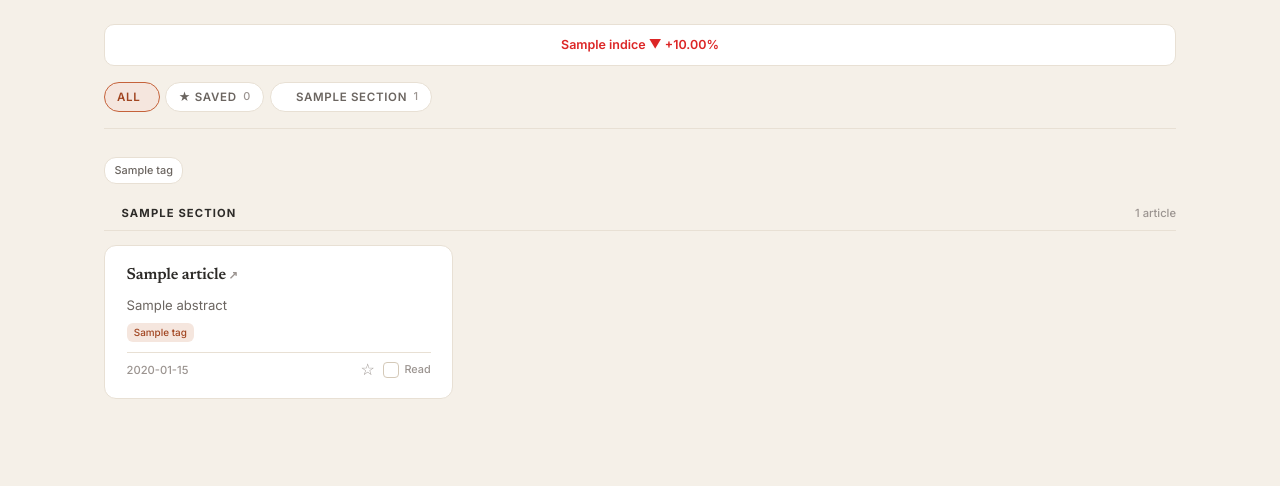
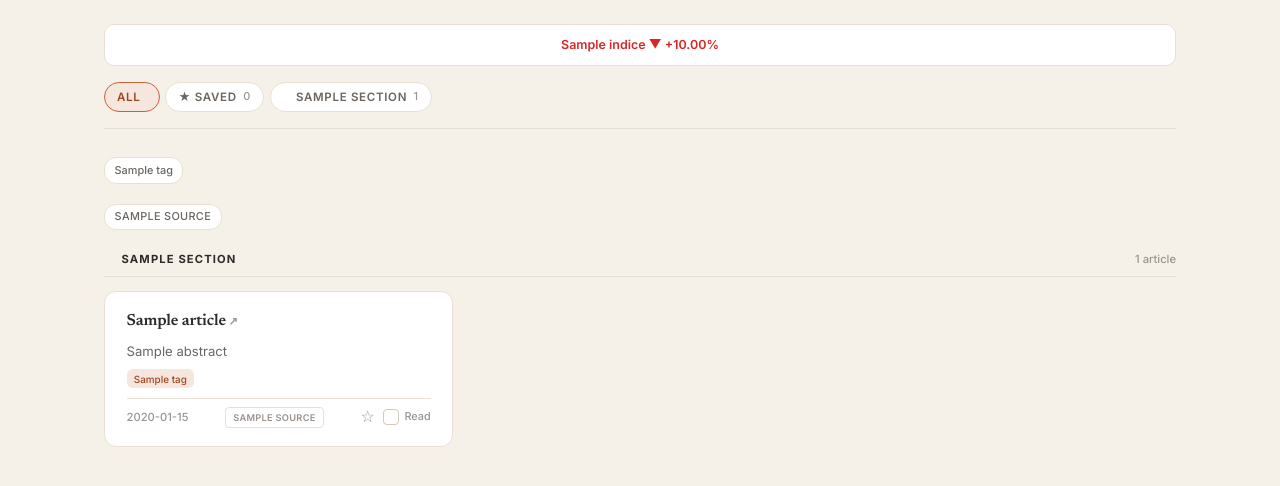
Before and after one commit to srimanokaran/news-digest, a Flask app: template templates/digest.html in a window 1280 px wide. Shown: the part 57-543 px from the top of the page. Run offline with Flask 3, Linux system fonts and the light colour scheme; the template is opened without the code that fills it: most values are stand-ins (such as "Sample title", 1, 10 or a date in 2020).

Commit message:
Add multi-source RSS aggregation with freshness filtering and source badges
- Fetch articles from BBC, Ars Technica, TechCrunch, Guardian, CNBC via RSS
- Filter stale articles older than 36 hours
- Fuzzy title dedup across sources (SequenceMatcher, 0.7 threshold)
- Source badge on each card (web UI + email)
- Source filter pills to filter articles by provider

Co-Authored-By: Claude Opus 4.6 <noreply@anthropic.com>

```diff
--- a/app.py
+++ b/app.py
@@ -107,11 +107,16 @@ def digest(date):
     markets = get_live_markets()
     # Collect unique tags across all articles
     all_tags = sorted({tag for a in articles for tag in a.get("tags", [])})
+    # Collect unique sources, cleaned up for display
+    def _clean_source(s):
+        return s.replace("rss:", "").replace("top_stories", "NYT").replace("search", "NYT Search")
+    all_sources = sorted({_clean_source(a.get("source", "")) for a in articles} - {""})
     return render_template(
         "digest.html",
         date=date,
         sections=sections,
         all_tags=all_tags,
+        all_sources=all_sources,
         markets=markets,
         total_count=total_count,
         prev_date=prev_date,
--- a/templates/digest.html
+++ b/templates/digest.html
@@ -32,6 +32,14 @@
 </div>
 {% endif %}
 
+{% if all_sources %}
+<div class="tag-filter-bar">
+  {% for source in all_sources %}
+  <span class="source-filter-pill" data-source="{{ source }}">{{ source }}</span>
+  {% endfor %}
+</div>
+{% endif %}
+
 {% for section_name, articles in sections %}
   <div class="section-group" data-section="{{ section_name }}">
     <div class="section-header {{ section_name }}">
@@ -57,6 +65,7 @@
            data-date="{{ article.published[:10] }}"
            data-section="{{ section_name }}"
            data-tags="{{ article.tags|default([])|join(',') }}"
+           data-source="{{ article.source|default('')|replace('rss:', '')|replace('top_stories', 'NYT')|replace('search', 'NYT Search') }}"
            data-priority="{{ article.priority|default(3) }}">
         <h3><a href="{{ article.url }}" target="_blank" rel="noopener">{{ article.title }}</a></h3>
         <p class="summary">{{ article.abstract }}</p>
@@ -69,6 +78,9 @@
         {% endif %}
         <div class="meta">
           <span>{{ article.published[:10] }}</span>
+          {% if article.source|default('') %}
+          <span class="source-badge">{{ article.source.replace('rss:', '') | replace('top_stories', 'NYT') | replace('search', 'NYT Search') }}</span>
+          {% endif %}
           <span class="meta-actions">
             <button class="bookmark-btn" aria-label="Bookmark">&#9734;</button>
             <label class="read-toggle"><input type="checkbox" class="read-check"><span class="read-label">Read</span></label>
--- a/templates/layout.html
+++ b/templates/layout.html
@@ -271,10 +271,22 @@
     cursor: pointer; transition: all 0.15s ease;
     user-select: none;
   }
-  .tag-filter-pill:hover { border-color: var(--border-hover); }
-  .tag-filter-pill.active {
+  .tag-filter-pill:hover, .source-filter-pill:hover { border-color: var(--border-hover); }
+  .tag-filter-pill.active, .source-filter-pill.active {
     border-color: var(--accent); color: var(--accent-text);
     background: var(--accent-light);
+  }
+  .source-filter-pill {
+    display: inline-block;
+    padding: 0.2rem 0.6rem; border-radius: 12px;
+    font-size: 0.68rem; font-weight: 500;
+    border: 1px solid var(--border);
+    background: var(--bg-surface);
+    color: var(--text-secondary);
+    cursor: pointer; transition: all 0.15s ease;
+    user-select: none;
+    text-transform: uppercase;
+    letter-spacing: 0.03em;
   }
 
   /* ── Tag chips on cards ── */
@@ -288,6 +300,17 @@
     padding: 0.1rem 0.45rem; border-radius: 6px;
     background: var(--accent-light); color: var(--accent-text);
     white-space: nowrap;
+  }
+
+  .source-badge {
+    display: inline-block;
+    font-size: 0.58rem; font-weight: 600;
+    padding: 0.1rem 0.45rem; border-radius: 4px;
+    background: var(--surface); color: var(--muted);
+    border: 1px solid var(--border);
+    white-space: nowrap;
+    text-transform: uppercase;
+    letter-spacing: 0.03em;
   }
 
   /* ── Priority border ── */
@@ -402,8 +425,8 @@
 
   .card.is-read { opacity: 0.55; }
   .card.is-read:hover { opacity: 0.8; }
-  .card.search-hidden, .card.bookmark-hidden, .card.tag-hidden { display: none; }
-  .section-group.tag-hidden-group { display: none; }
+  .card.search-hidden, .card.bookmark-hidden, .card.tag-hidden, .card.source-hidden { display: none; }
+  .section-group.tag-hidden-group, .section-group.source-hidden-group { display: none; }
 
   /* ── Empty state ── */
   .empty-state {
@@ -820,6 +843,41 @@ document.addEventListener('DOMContentLoaded', function() {
     });
   }
 
+  // Source filter
+  var activeSourceFilters = new Set();
+  var sourcePills = document.querySelectorAll('.source-filter-pill');
+  sourcePills.forEach(function(pill) {
+    pill.addEventListener('click', function() {
+      var source = this.dataset.source;
+      if (activeSourceFilters.has(source)) {
+        activeSourceFilters.delete(source);
+        this.classList.remove('active');
+      } else {
+        activeSourceFilters.add(source);
+        this.classList.add('active');
+      }
+      applySourceFilter();
+    });
+  });
+
+  function applySourceFilter() {
+    document.querySelectorAll('.card[data-source]').forEach(function(card) {
+      if (activeSourceFilters.size === 0) {
+        card.classList.remove('source-hidden');
+      } else {
+        var match = activeSourceFilters.has(card.dataset.source);
+        card.classList.toggle('source-hidden', !match);
+      }
+    });
+    document.querySelectorAll('.section-group').forEach(function(group) {
+      var cards = group.querySelectorAll('.card');
+      var allHidden = Array.from(cards).every(function(c) {
+        return c.classList.contains('source-hidden') || c.classList.contains('tag-hidden') || c.classList.contains('search-hidden') || c.classList.contains('bookmark-hidden');
+      });
+      group.classList.toggle('source-hidden-group', allHidden && cards.length > 0);
+    });
+  }
+
   // Search
   var searchInput = document.getElementById('search-input');
   if (searchInput) {
```
Also changed, not shown: config.py (+14 -0 lines), digest.py (+61 -1 lines), email_digest.py (+10 -0 lines), rss.py (added, +41 -0 lines).
